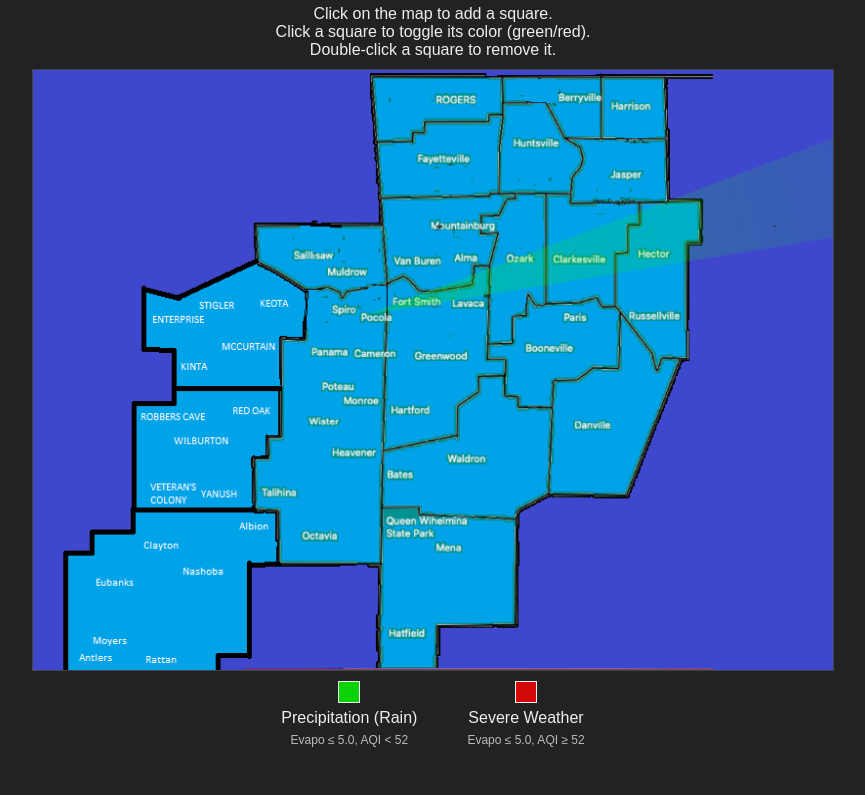
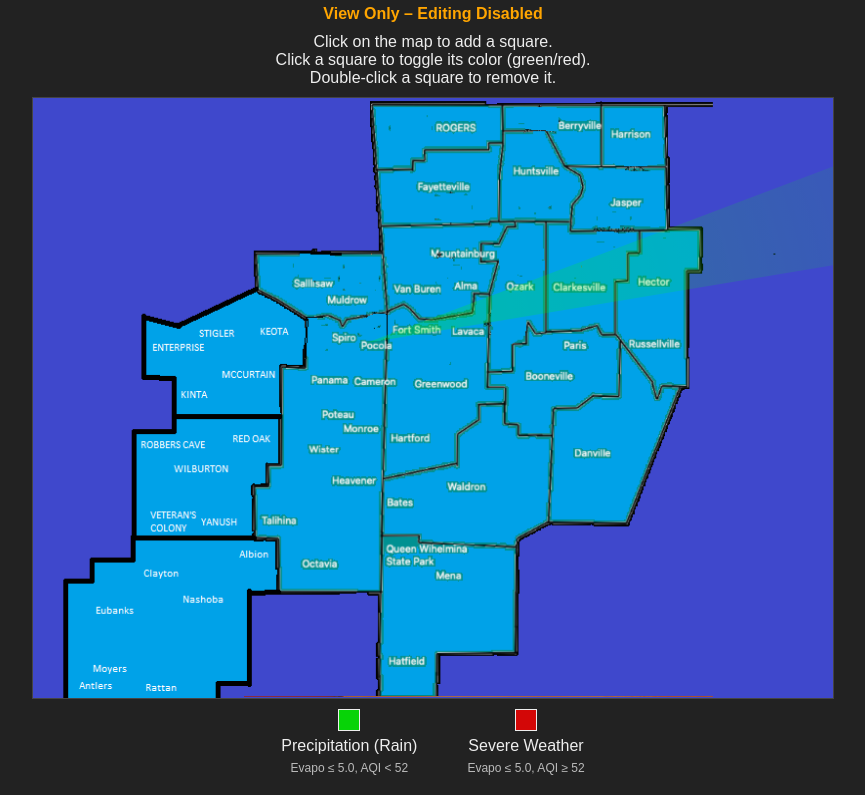
Before and after one commit to kd0dxn701/kd0dxn701.github.io, a plain HTML site: page index.html in a window 1280 px wide. Shown: the part 63-858 px from the top of the page, without its empty margins (207-1072 px from the left). Before the commit the page ends 830 px from the top, so only its background shows below. Drawn offline with Linux system fonts and the light colour scheme.

Commit message:
Update index.html
Minor update to radar behavior

```diff
--- a/index.html
+++ b/index.html
@@ -49,11 +49,17 @@
     font-size: 12px;
     color: #bbb;
   }
+  #accessMsg {
+    color: orange;
+    font-weight: bold;
+    margin-bottom: 10px;
+  }
 </style>
 </head>
 <body>
 
 <h2>Interactive Radar Squares with Continuous Sweep</h2>
+<div id="accessMsg"></div>
 <div id="instructions">
   Click on the map to add a square.<br/>
   Click a square to toggle its color (green/red).<br/>
@@ -77,20 +83,27 @@
 const canvas = document.getElementById('radarCanvas');
 const ctx = canvas.getContext('2d');
 
+// 🔐 Allow interaction only with ?edit=true in the URL
+const allowInteraction = window.location.href.includes("edit=true");
+if (!allowInteraction) {
+  canvas.style.pointerEvents = "none";
+  document.getElementById('accessMsg').innerText = "View Only – Editing Disabled";
+}
+
 const mapImage = new Image();
 mapImage.src = 'forecast map.png'; // Your map image file
 
-const squares = []; // {x, y, color} with 'green' or 'red'
+const squares = [];
 const squareSize = 14;
 
-let beamAngle = 0; // radians
+let beamAngle = 0;
 
 function drawRadarBeam() {
   const centerX = canvas.width / 2.4;
   const centerY = canvas.height / 2.45;
   const beamRadius = Math.max(canvas.width, canvas.height);
 
-  const beamWidth = Math.PI / 16; // ~11.25 degrees beam width
+  const beamWidth = Math.PI / 16;
 
   const gradient = ctx.createRadialGradient(centerX, centerY, 0, centerX, centerY, beamRadius);
   gradient.addColorStop(0, 'rgba(0, 255, 0, 0.25)');
@@ -129,6 +142,7 @@ function findSquare(x, y) {
   );
 }
 
+if (allowInteraction) {
   canvas.addEventListener('click', e => {
     const rect = canvas.getBoundingClientRect();
     const clickX = e.clientX - rect.left;
@@ -162,9 +176,10 @@ canvas.addEventListener('dblclick', e => {
       draw();
     }
   });
+}
 
 function animate() {
-  beamAngle += 0.02; // Adjust speed here (radians per frame)
+  beamAngle += 0.02;
   if (beamAngle > 2 * Math.PI) beamAngle -= 2 * Math.PI;
   draw();
   requestAnimationFrame(animate);
```
Lines whose indentation alone changed are shown as unchanged.
